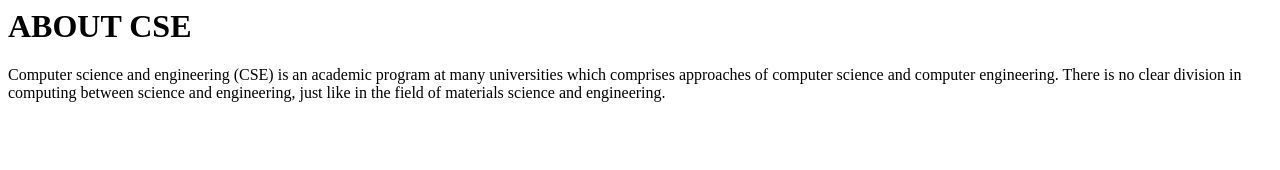
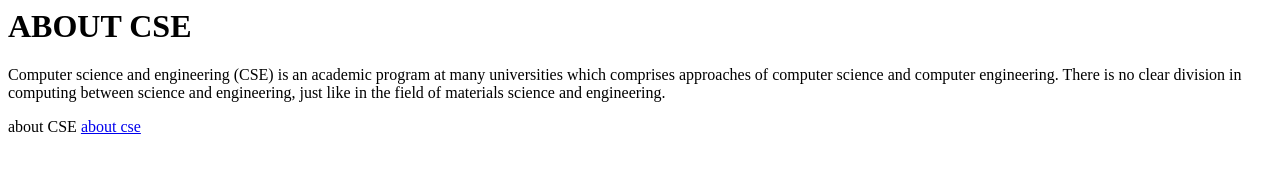
Before and after one commit to Irmiya07/intro, a plain HTML site: page cse.html in a window 1280 px wide. Drawn offline with Linux system fonts and the light colour scheme.

Commit message:
add cse.html to main

```diff
--- a/cse.html
+++ b/cse.html
@@ -6,5 +6,9 @@
         <h1>ABOUT CSE</h1>
         <p>Computer science and engineering (CSE) is an academic program at many universities which comprises approaches of computer science and computer engineering. There is no clear division in computing between science and engineering, just like in the field of materials science and engineering.
         </p>
+        <a>about CSE
+        </a>
+        <a href="cse.html" abot cse>about cse</a>
+
     </body>
 </html>
```
